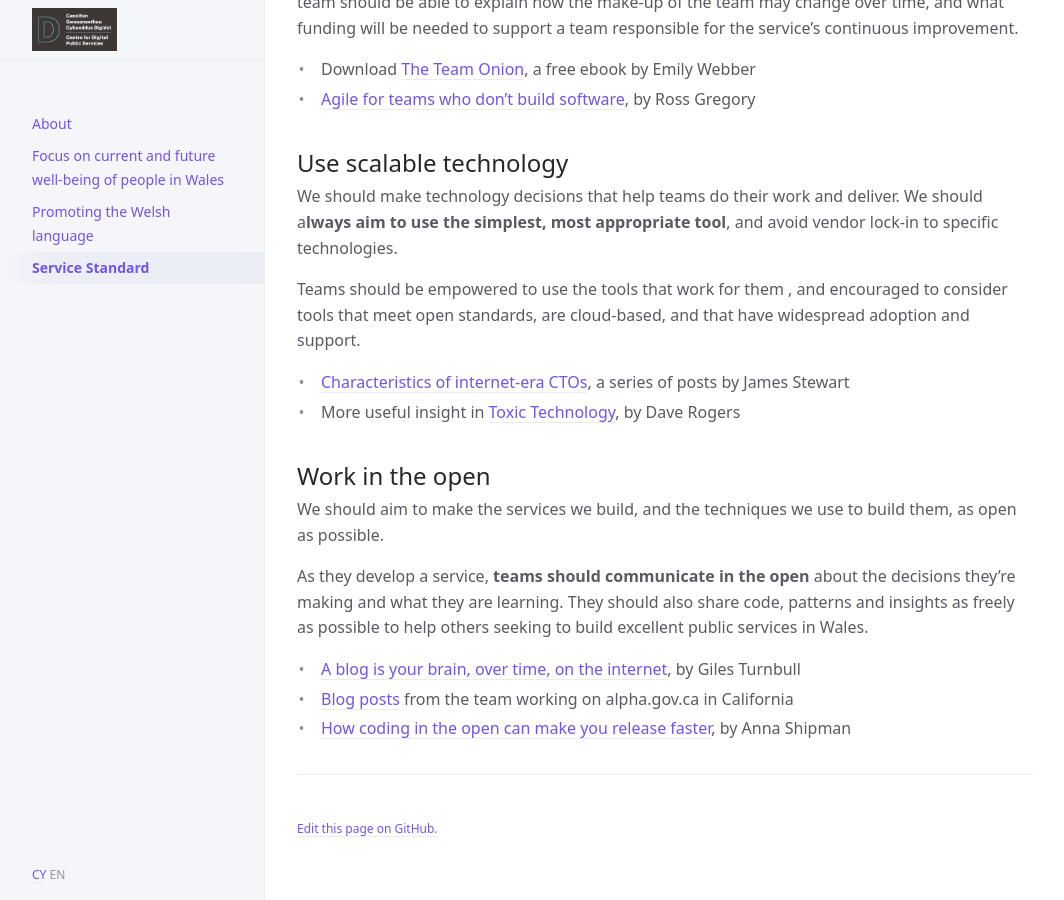
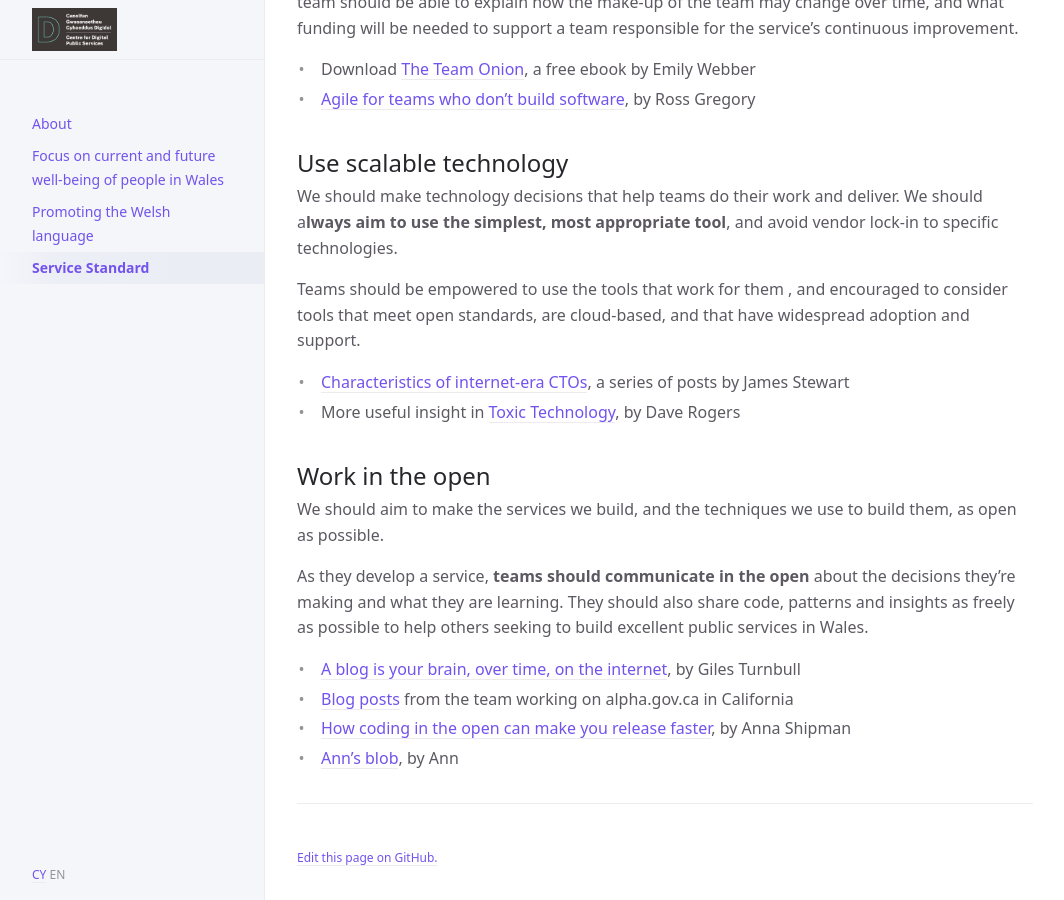
Before and after one commit to CDPS-Wales/knowledge-hub, a Jekyll site: the page built from en/service-standard.markdown, in a window 1280 px wide and 900 px high, scrolled down 2832 px. Shown: the whole window, without its empty margins (107-1171 px from the left). Built offline with Jekyll 4.4.1, drawn with Linux system fonts in a browser that asks for light colours.

Commit message:
Update service-standard.markdown

```diff
--- a/en/service-standard.markdown
+++ b/en/service-standard.markdown
@@ -146,3 +146,4 @@ As they develop a service, **teams should communicate in the open** about the de
 *   [A blog is your brain, over time, on the internet](https://gilest.org/2015/blog-brain/), by Giles Turnbull
 *   [Blog posts](https://news.alpha.ca.gov) from the team working on alpha.gov.ca in California
 *   [How coding in the open can make you release faster](https://www.annashipman.co.uk/jfdi/open-code-helps-you-release-faster.html), by Anna Shipman
+*   [Ann's blob](https://ann.co.uk/work-open), by Ann
```
